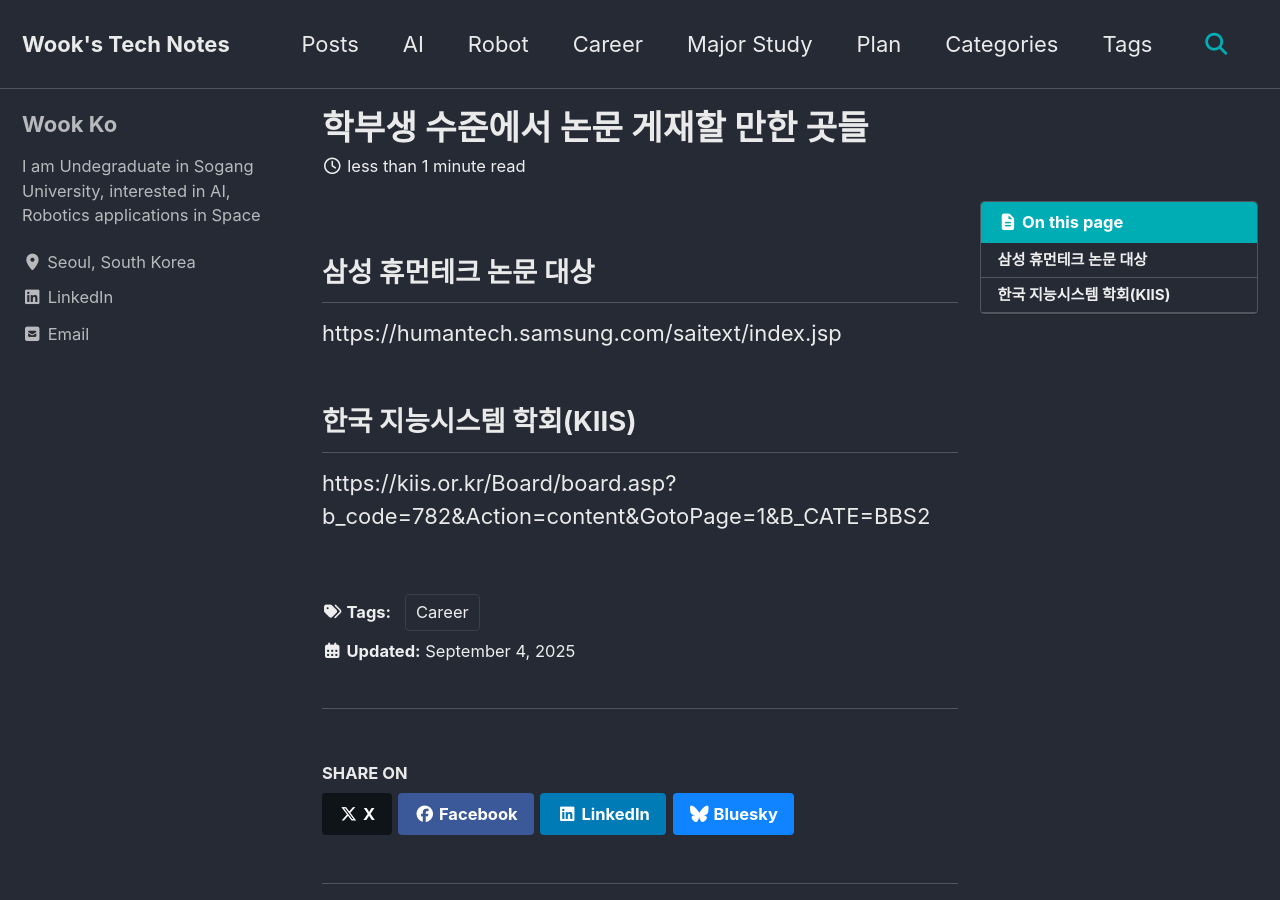
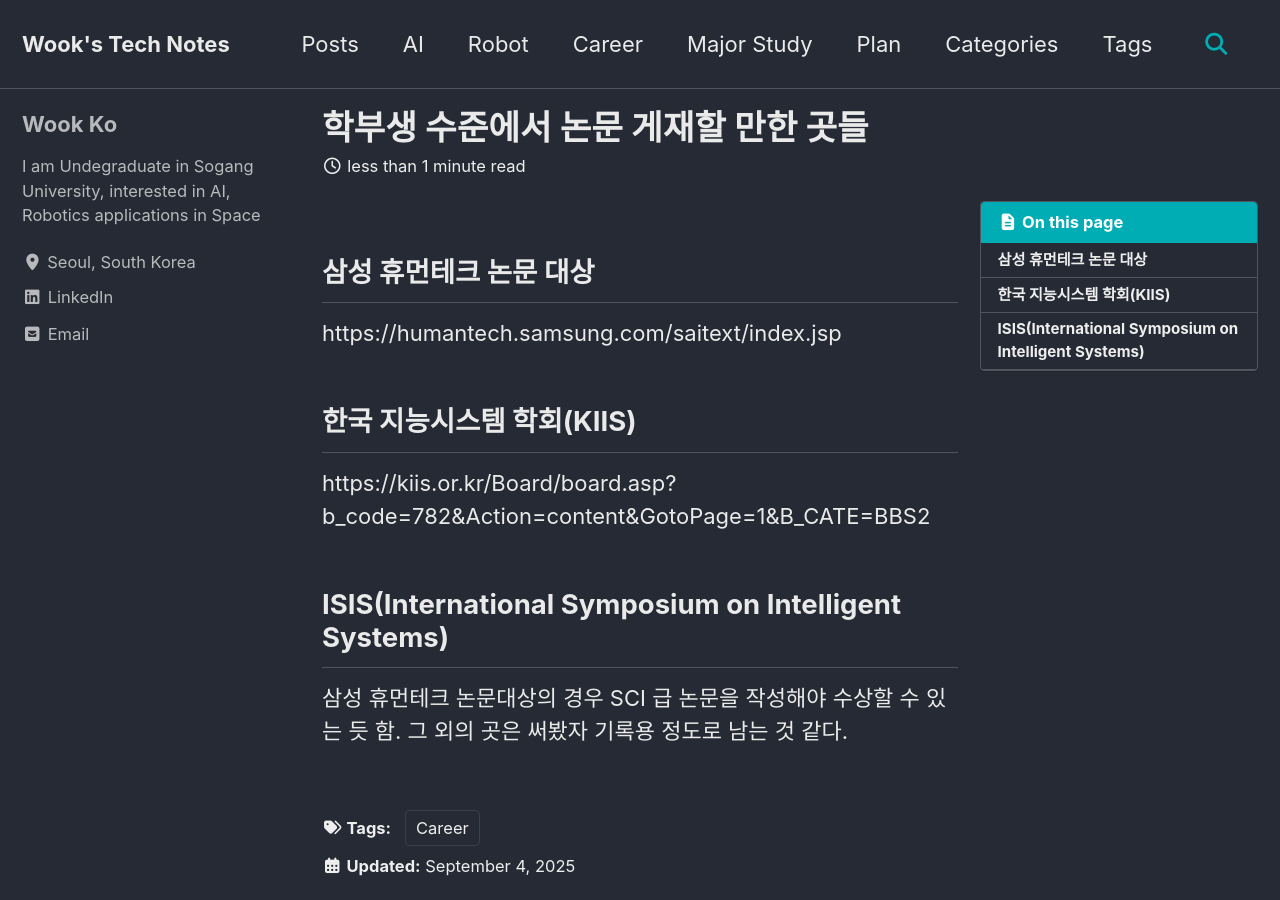
Before and after one commit to kowook137/kowook137.github.io, a Jekyll site: the page built from _career/paper.md, in a window 1280 px wide and 900 px high. Built offline with Jekyll 4.4.1, drawn with Linux system fonts in a browser that asks for light colours; cached includes are drawn as plain includes.

```diff
--- a/_career/paper.md
+++ b/_career/paper.md
@@ -10,3 +10,8 @@ https://humantech.samsung.com/saitext/index.jsp
 
 ## 한국 지능시스템 학회(KIIS)
 https://kiis.or.kr/Board/board.asp?b_code=782&Action=content&GotoPage=1&B_CATE=BBS2
+
+## ISIS(International Symposium on Intelligent Systems)
+
+삼성 휴먼테크 논문대상의 경우 SCI 급 논문을 작성해야 수상할 수 있는 듯 함.
+그 외의 곳은 써봤자 기록용 정도로 남는 것 같다.
```
Also changed, not shown: _career/paper_to_read.md (added, +35 -0 lines).
